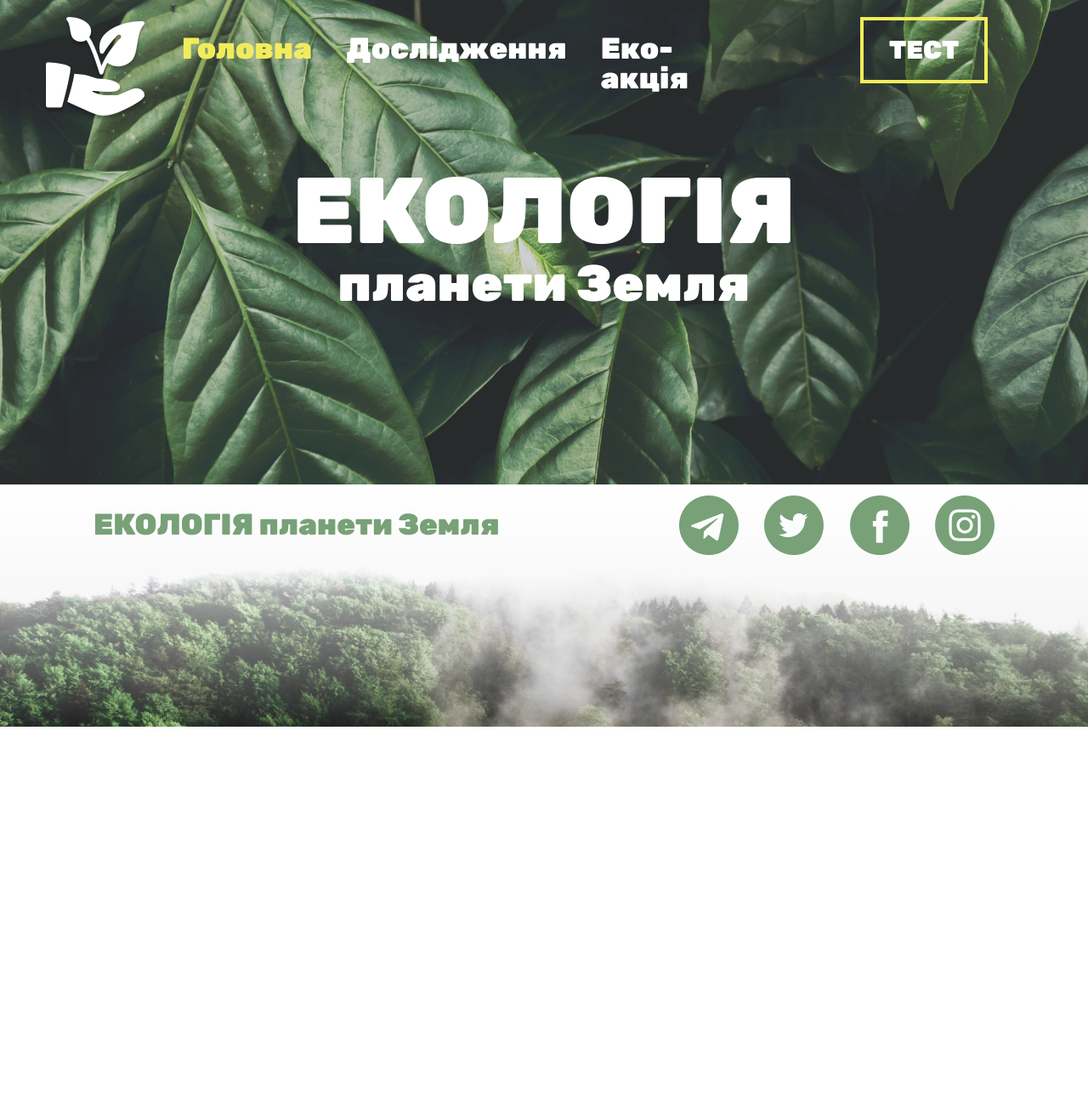
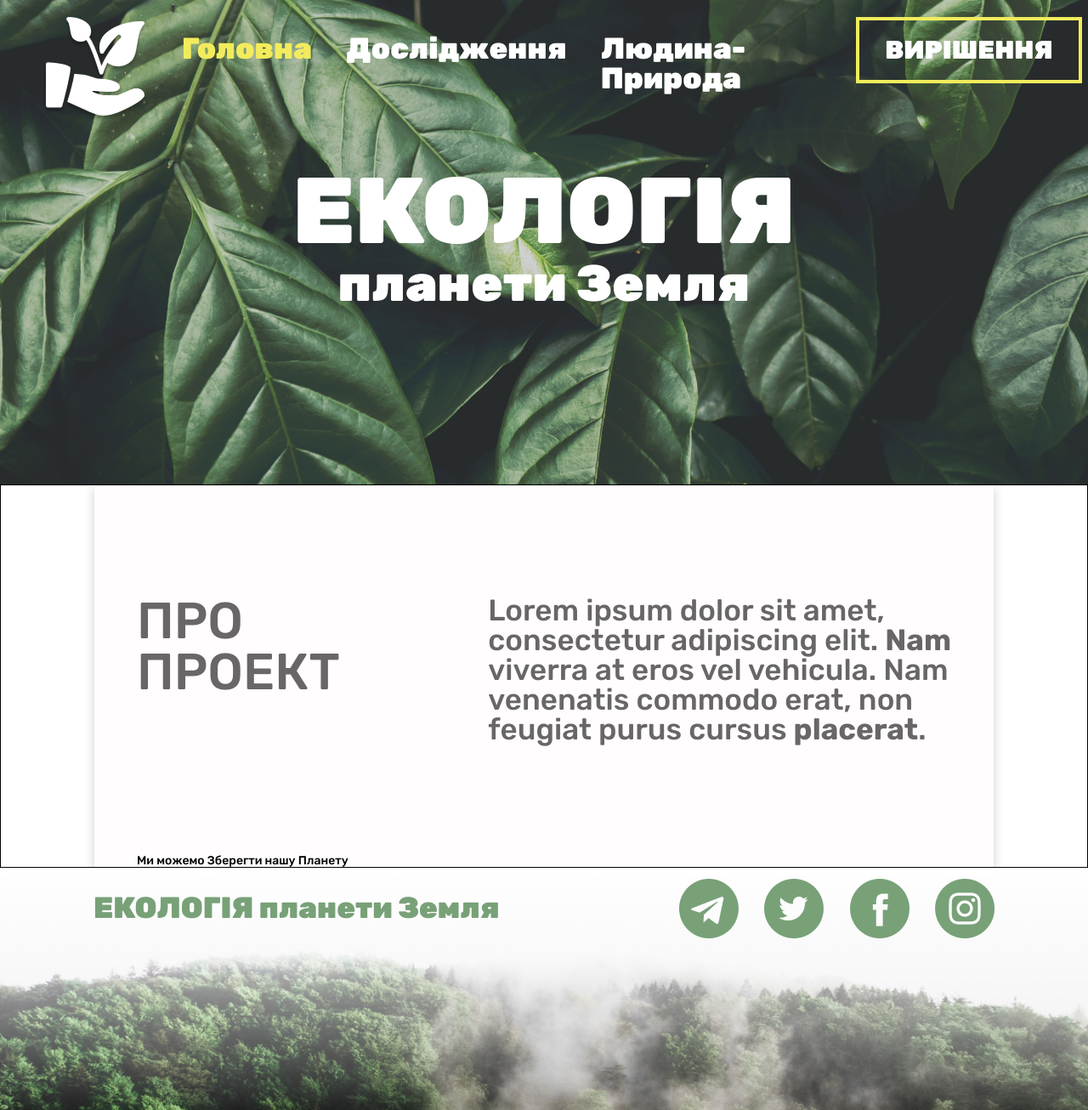
Before and after one commit to DenysKachan/Eco, a plain HTML site: page home.html in a window 1280 px wide. Shown: the whole page at 85% size. Before the commit the page ends 855 px from the top, so only its background shows below. Drawn offline with Linux system fonts and the light colour scheme.

Commit message:
Upload ШКМ version

```diff
--- a/home.html
+++ b/home.html
@@ -16,19 +16,42 @@
 <body>
     <div class="wrapper">
 
-        <header class="header">
+        <header class="header header_active">
             <div class="header__top">
                 <a href="home.html"><img src="img/header/01.png" alt="Logo" class="logo"></a>
                 <nav class="header__menu">
                     <a href="#" class="header__link header__link_active">Головна</a>
                     <a href="#" class="header__link">Дослідження</a>
-                    <a href="#" class="header__link">Еко-акція</a>
+                    <a href="#" class="header__link">Людина-Природа</a>
                 </nav>
-                <a href="#" class="header__test">Тест</a>
+                <a href="#" class="header__test">Вирішення</a>
             </div>
             <h1 class="header__headline">Екологія</h1>
             <h2 class="header__subtitle">планети Земля</h2>
         </header>
+
+        <main class="main">
+            <div class="main__container">
+                <div class="main__about">
+                    <h2 class="main__about-headline">
+                        ПРО<br>
+                        ПРОЕКТ
+                    </h2>
+                    <p class="main__about-text">
+                        Lorem ipsum dolor sit amet,<br> consectetur adipiscing elit. <b>Nam</b> <br> viverra at eros vel
+                        vehicula.
+                        Nam <br> venenatis commodo erat, non <br> feugiat purus cursus <b>placerat</b>.
+                    </p>
+                </div>
+                <div class="main__save">
+                    <h2 class="main__save-headline">
+                        <span>Ми можемо</span>
+                        <span>Зберегти нашу</span>
+                        <span>Планету</span>
+                    </h2>
+                </div>
+            </div>
+        </main>
 
         <footer class="footer">
             <div class="footer__container">
--- a/scss/home.scss
+++ b/scss/home.scss
@@ -1,3 +1,45 @@
+$color-1: #78A178;
+$color-2: #F2EC5C;
+$color-3: #686666;
+$color-4: white;
+
 .header__link_active {
     color: #F2EC5C !important;
 }
+
+.header_active {
+    background: url(../img/header/02.png);
+    background-repeat: no-repeat;
+    background-size: cover;
+}
+
+.main {
+    width: 100%;
+    padding: 0 110px;
+    margin: 0 auto;
+    border: 1px solid;
+
+    &__container {
+        width: 100%;
+        background: #FFFDFD;
+        box-shadow: 0px 4px 12px rgba(0, 0, 0, 0.2);
+        padding: 0 50px;
+    }
+
+    &__about {
+        width: 100%;
+        padding: 130px 0;
+        display: flex;
+        justify-content: space-between;
+        color: $color-3;
+
+
+        &-headline {
+            font-size: 60px;
+        }
+
+        &-text {
+            font-size: 35px;
+        }
+    }
+}
--- a/scss/main.scss
+++ b/scss/main.scss
@@ -14,9 +14,6 @@ body {
 .header {
     width: 100%;
     height: 570px;
-    background: url(../img/header/02.png);
-    background-repeat: no-repeat;
-    background-size: cover;
 
     &__top {
         display: flex;
@@ -25,7 +22,7 @@ body {
     }
 
     &__menu {
-        width: 60%;
+        width: 100%;
         margin-left: 40px;
         padding-top: 20px;
         display: flex;
```
Also changed, not shown: css/home.css, css/main.css.
